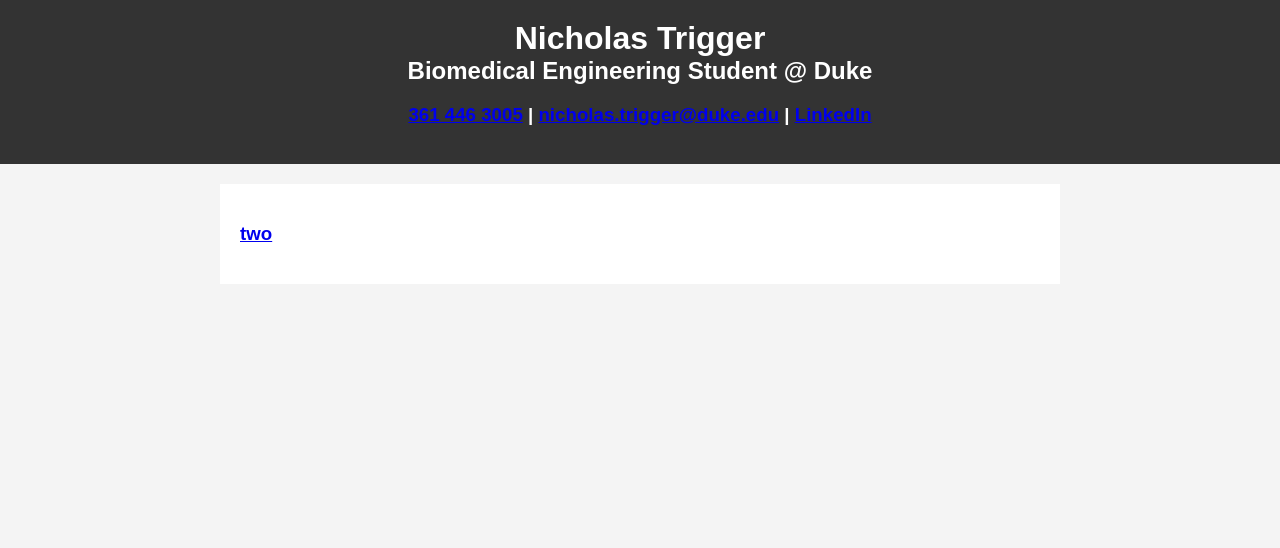
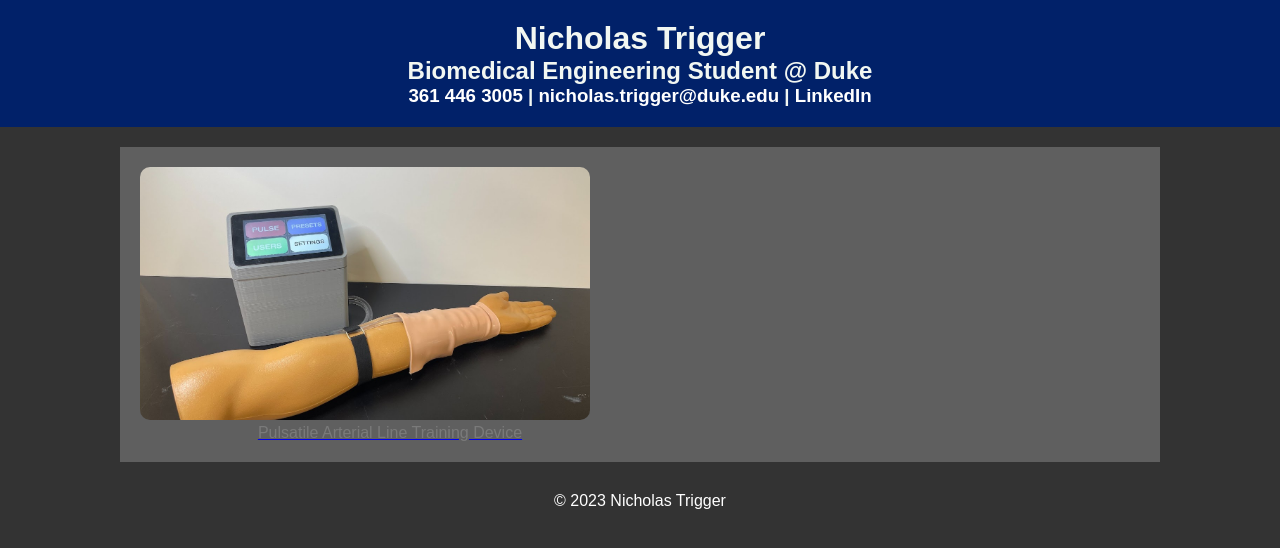
Before and after one commit to Nick-Trigger/Website, a plain HTML site: page index.html in a window 1280 px wide. Drawn offline with Linux system fonts and the light colour scheme.

Commit message:
Home page development, creation of PALT

```diff
--- a/index.html
+++ b/index.html
@@ -1,7 +1,7 @@
 <!DOCTYPE html>
 <html lang="en">
 <head>
-    <title>Page Title</title>
+    <title>Nicholas Trigger</title>
     <meta charset="UTF-8">
     <meta name="viewport" content="width=device-width, initial-scale=1">
     <title>Nicholas Trigger</title>
@@ -11,17 +11,20 @@
     <header>
         <h1>Nicholas Trigger</h1>
         <h2>Biomedical Engineering Student @ Duke</h2>
-        <h3><a href="tel:3614463005">361 446 3005</a> | <a href="mailto:nicholas.trigger@duke.edu">nicholas.trigger@duke.edu</a> | <a href="https://www.linkedin.com/in/nicholas-trigger-7148651aa/">LinkedIn</a></h3>
+        <h3><a href="tel:3614463005" class="linkCleanHeader">361 446 3005</a> | <a href="mailto:nicholas.trigger@duke.edu" class="linkCleanHeader">nicholas.trigger@duke.edu</a> | <a href="https://www.linkedin.com/in/nicholas-trigger-7148651aa/" class="linkCleanHeader">LinkedIn</a></h3>
     </header>
-    <!--nav>
-        <ul>
-            <li><a href="#">Home</a></li>
-            <li><a href="#">About</a></li>
-            <li><a href="#">Services</a></li>
-            <li><a href="#">Contact</a></li>
-        </ul>
-    </nav>-->
     <main>
-        <h3><a href="two.html">two</a></h3>
+        <div class="row"> <!--Two columns, 1 is left 2 is right-->
+            <div class="column"> <!--1-->
+                <a href="./portfolo/ALPT/ALPT.html"><img src="./images/alptprototype.jpg" class="imgHome" /></a>
+                <a href="./portfolo/ALPT/ALPT.html"><p class="imgHomeFooter linkClean">Pulsatile Arterial Line Training Device</p></a>
+            </div>
+            <div class="column"> <!--2-->
+
+            </div>
+        </div>
     </main>
+    <footer>
+        <p>&copy; 2023 Nicholas Trigger</p>
+    </footer>
 </body>
--- a/style.css
+++ b/style.css
@@ -1,25 +1,24 @@
-body, h1, h2, p {
+body, h1, h2, h3, p {
     margin: 0;
     padding: 0;
 }
 
-/* Apply some basic styling to the page */
 body {
     font-family: Arial, sans-serif;
-    background-color: #f4f4f4;
+    background-color: #333;
     margin: 0;
     padding: 0;
 }
 
 header {
-    background-color: #333;
-    color: #fff;
+    background-color: #012169;
+    color: #f2f7f2;
     text-align: center;
     padding: 20px;
 }
 
 nav {
-    background-color: #333;
+    background-color: #5f5f5f;
 }
 
     nav ul {
@@ -34,14 +33,15 @@ nav {
 
     nav a {
         text-decoration: none;
-        color: #fff;
+        color: #f2f7f2;
     }
 
 main {
-    max-width: 800px;
+    max-width: 1000px;
     margin: 20px auto;
     padding: 20px;
-    background-color: #fff;
+    background-color: #5f5f5f;
+    color: #f2f7f2;
 }
 
 section {
@@ -54,3 +54,35 @@ footer {
     text-align: center;
     padding: 10px;
 }
+
+
+/*Class Styles*/
+
+.linkCleanHeader {
+    text-decoration: none;
+    color: #fff;
+}
+
+.linkClean {
+    text-decoration: none;
+}
+
+.imgHome {
+    border-radius: 10px;
+    width: 90%;
+    aspect-ratio: 16/9;
+}
+
+.imgHomeFooter {
+    color: #7a7a7a;
+    padding: 5px auto;
+    text-align: center;
+}
+
+.row {
+    display: flex;
+}
+
+.column {
+    flex: 50%;
+}
```
Also changed, not shown: portfolio/ALPT/ALPT.html (added, +12 -0 lines), images/alptprototype.jpg (added), portfolio/ALPT/alptCntrl_view1.png (added).
